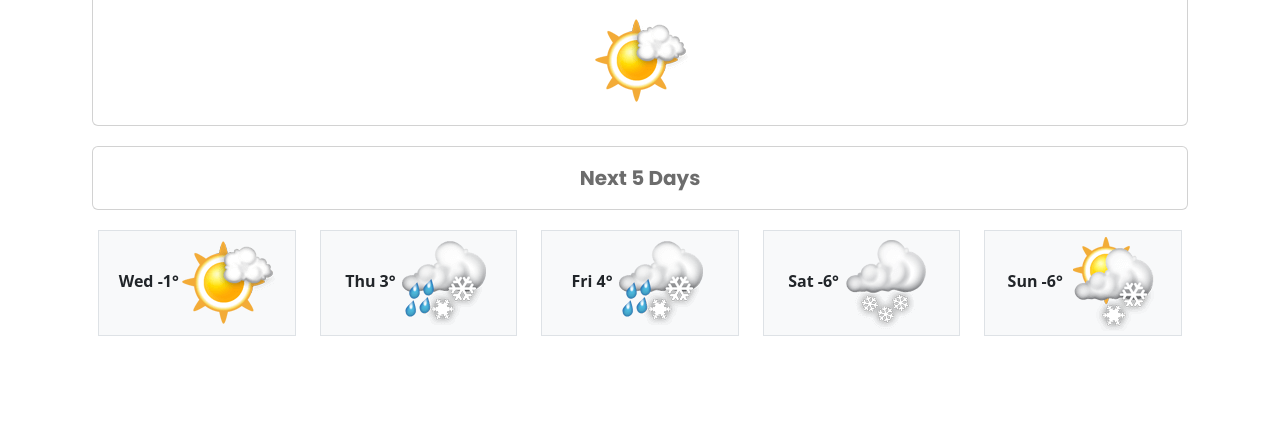
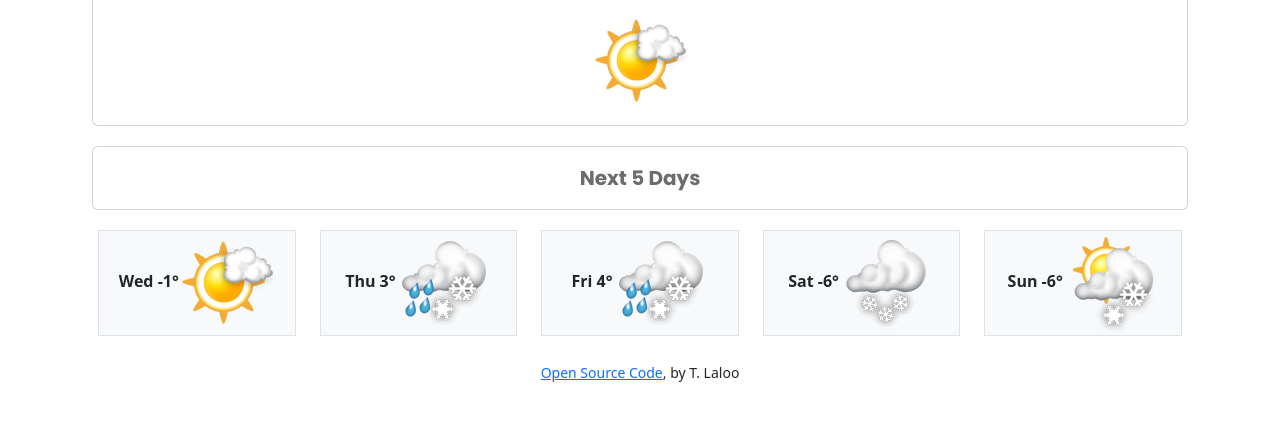
Before and after one commit to TLaloo/TLaloo-Weather-App, a website built with Parcel: page index.html in a window 1280 px wide. Shown: the part 279-700 px from the top of the page. Built offline with nearby package versions, Linux system fonts and the light colour scheme.

Commit message:
Added GitHub Repository Link

```diff
--- a/index.html
+++ b/index.html
@@ -72,6 +72,10 @@
 						</div>
 					</div>
 				</div>
+				<small>
+					<br>
+					<a href="https://github.com/TLaloo/TLaloo-Weather-App" target="_blank">Open Source Code</a>, by T. Laloo
+				</small>
       <script src="src/index.js"></script>
   </body>
 </html>
```
